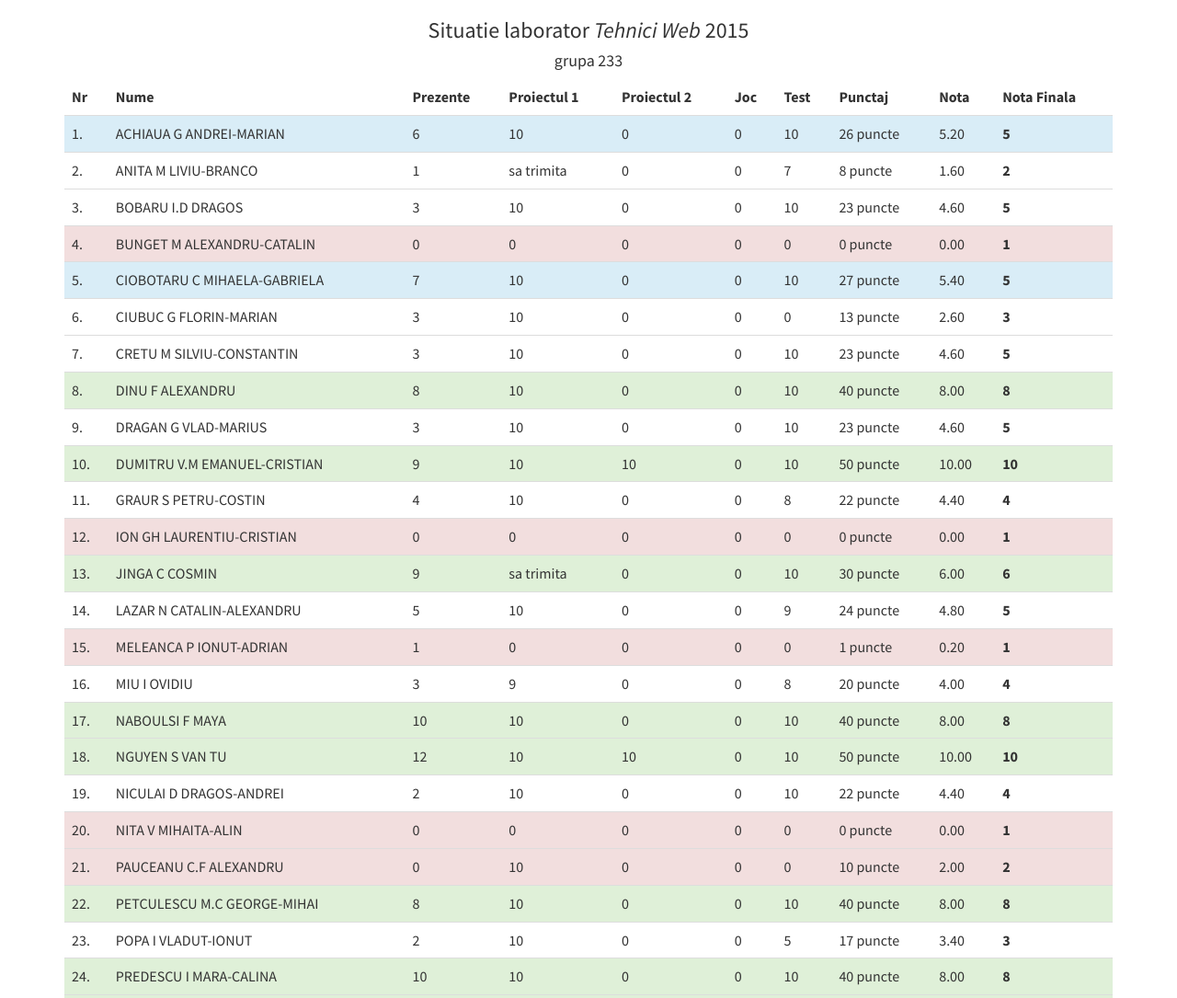
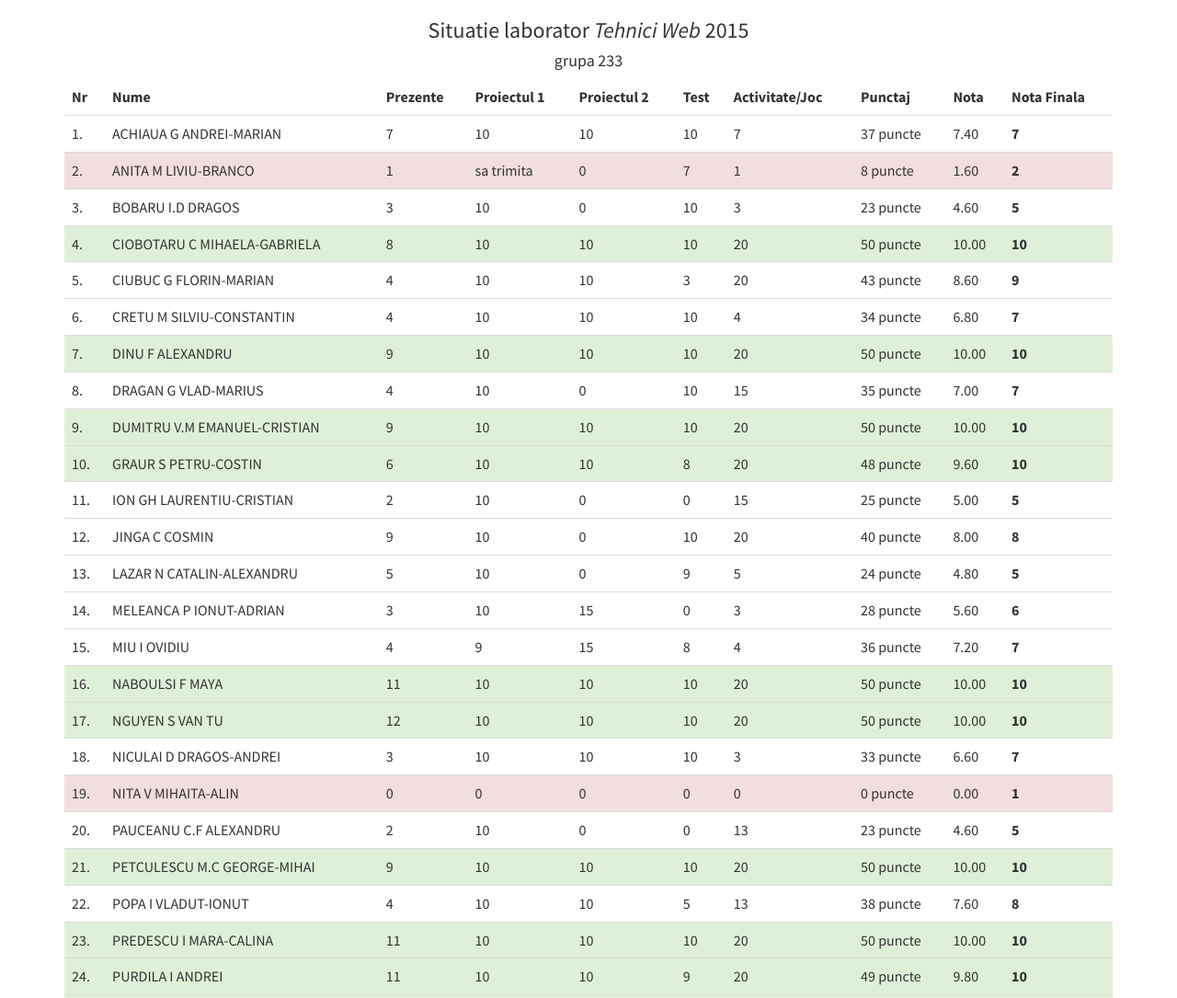
Before and after one commit to andreiconstantinescu/situatie-tw, a plain HTML site: page index.html in a window 1280 px wide. Shown: the top 1085 px of the page at 92% size. Drawn offline with nearby package versions, Linux system fonts and the light colour scheme.

Commit message:
Update partial grades.

```diff
--- a/index.html
+++ b/index.html
@@ -18,17 +18,16 @@
     <h4>Informatii:</h4>
     <strong>Pentru a promova materia, trebuie sa aveti minim 5 la laborator (minim 25 puncte) si minim 5 la examen.</strong>
     <ul>
-      <li>Cei cu verde au obtinut cele 20 puncte pentru activitate datorita prezentei mai mare de 8.</li>
-      <li>Cei cu albastru sunt aproape de a obtine cele 20 puncte pentru activitate, datorita prezentei.</li>
-      <li>Cei cu rosu sunt cei care nu au promovat testul de JS/nu au prezente/nu au trimis proiectul 1.</li>
-      <li>Ceilalti, inclusiv cei cu rosu, trebuie sa faca si un joc in JS (unde puteti folosi jquery), asa cum am stabilit in timpul laboratorului pentru cele 20 de puncte (compensarea prezentei), daca vor.</li>
-      <li>Cei care nu vor alege sa realizeze proiectul 3 (jocul), vor primi pentru activitate atatea puncte cate prezente au.</li>
+      <li>Cei care au avut o <strong>prezenta > 7</strong> au obtinut 20 puncte pentru activitate.</li>
+      <li>Cei care au avut o <strong>prezenta < 7 si au facut un joc</strong> au primit puncte in functie de dificultatea jocului si prezentare.</li>
+      <li>Cei care au avut o <strong>prezenta < 7 si nu au realizat jocul</strong>, au primit atatea puncte pentru activitate cate prezente au.</li>
+      <li>Cei cu <strong>rosu</strong> sunt cei care <strong>nu</strong> au promovat laboratorul.</li>
+      <li> cei cu <strong>verde</strong> au promomovat laboratorul cu 10. Congrats!</li>
     </ul>
-    <h4><strong>Deadline:<strong> Ultimul laborator.</h4>
   </p>
 
   <p class='small'>
-    Last update: 26.05.2015, ora 15:32 PM
+    Last update: 28.05.2015, ora 12:11 PM
     <br>
     Source code: <a href='https://github.com/andreiconstantinescu/situatie-tw'>https://github.com/andreiconstantinescu/situatie-tw</a>
   </p>
--- a/main.js
+++ b/main.js
@@ -1,9 +1,10 @@
 var students = [
   {
     name: "ACHIAUA G ANDREI-MARIAN",
-    att: 6,
+    att: 7,
     p1: 10,
-    test: 10
+    test: 10,
+    p2: 10
   },
   {
     name: "ANITA M LIVIU-BRANCO",
@@ -18,40 +19,40 @@ var students = [
     test: 10,
   },
   {
-    name: "BUNGET M ALEXANDRU-CATALIN",
-    att: 0,
-    p1: 0,
-    test: 0
-  },
-  {
     name: "CIOBOTARU C MIHAELA-GABRIELA",
-    att: 7,
+    att: 8,
     test: 10,
     p1: 10,
+    p2: 10
   },
   {
     name: "CIUBUC G FLORIN-MARIAN",
-    test: 0,
+    test: 3,
     p1: 10,
-    att: 3
+    att: 4,
+    p2: 10,
+    p3: 20
   },
   {
     name: "CRETU M SILVIU-CONSTANTIN",
     test: 10,
     p1: 10,
-    att: 3
+    att: 4,
+    p2: 10
   },
   {
     name: "DINU F ALEXANDRU",
-    att: 8,
+    att: 9,
     test: 10,
-    p1: 10
+    p1: 10,
+    p2: 10
   },
   {
     name: "DRAGAN G VLAD-MARIUS",
     test: 10,
     p1: 10,
-    att: 3,
+    att: 4,
+    p3: 15,
   },
   {
     name: "DUMITRU V.M EMANUEL-CRISTIAN",
@@ -62,21 +63,24 @@ var students = [
   },
   {
     name: "GRAUR S PETRU-COSTIN",
-    att: 4,
+    att: 6,
     test: 8,
-    p1: 10
+    p1: 10,
+    p2: 10,
+    p3: 20
   },
   {
     name: "ION GH LAURENTIU-CRISTIAN",
-    att: 0,
+    att: 2,
     test: 0,
-    p1: 0
+    p1: 10,
+    p3: 15
   },
   {
     name: "JINGA C COSMIN",
     att: 9,
     test: 10,
-    p1: 'sa trimita'
+    p1: 10
   },
   {
     name: "LAZAR N CATALIN-ALEXANDRU",
@@ -86,21 +90,24 @@ var students = [
   },
   {
     name: "MELEANCA P IONUT-ADRIAN",
-    p1: 0,
+    p1: 10,
     test: 0,
-    att: 1
+    att: 3,
+    p2: 15
   },
   {
     name: "MIU I OVIDIU",
-    att: 3,
+    att: 4,
     test: 8,
-    p1: 9
+    p1: 9,
+    p2: 15
   },
   {
     name: "NABOULSI F MAYA",
-    att: 10,
+    att: 11,
     test: 10,
     p1: 10,
+    p2: 10
   },
   {
     name: "NGUYEN S VAN TU",
@@ -111,9 +118,10 @@ var students = [
   },
   {
     name: "NICULAI D DRAGOS-ANDREI",
-    att: 2,
+    att: 3,
     test: 10,
-    p1: 10
+    p1: 10,
+    p2: 10
   },
   {
     name: "NITA V MIHAITA-ALIN",
@@ -123,51 +131,61 @@ var students = [
   },
   {
     name: "PAUCEANU C.F ALEXANDRU",
-    att: 0,
+    att: 2,
     p1: 10,
-    test: 0
+    test: 0,
+    p3: 13
   },
   {
     name: "PETCULESCU M.C GEORGE-MIHAI",
-    att: 8,
+    att: 9,
     p1: 10,
-    test: 10
+    test: 10,
+    p2: 10
   },
   {
     name: "POPA I VLADUT-IONUT",
-    att: 2,
+    att: 4,
     p1: 10,
-    test: 5
+    test: 5,
+    p2: 10,
+    p3: 13
   },
   {
     name:"PREDESCU I MARA-CALINA",
     test: 10,
-    att: 10,
-    p1: 10
+    att: 11,
+    p1: 10,
+    p2: 10
   },
   {
     name: "PURDILA I ANDREI",
     test: 9,
     p1: 10,
-    att: 10
+    att: 11,
+    p2: 10
   },
   {
     name: "RAILEANU A.C LAURA-NICOLETA",
-    att: 6,
+    att: 8,
     test: 8,
-    p1: 10
+    p1: 10,
+    p2: 10
   },
   {
     name: "SAMSON I STEFAN",
     test: 10,
     p1: 10,
-    att: 2
+    att: 3,
+    p3: 15
   },
   {
     name: "SAVULESCU Z ROBERTO-MARIAN",
     att: 2,
     test: 0,
-    p1: 10
+    p1: 10,
+    p3: 15,
+    p2: 2
   },
   {
     name: "SIMUT V PAVEL",
@@ -177,9 +195,10 @@ var students = [
   },
   {
     name: "TATOMIR V RADU",
-    att: 2,
+    att: 3,
     test: 10,
-    p1: 10
+    p1: 10,
+    p2: 10
   },
   {
     name: "URSU GH ROBERT-ANDREI",
@@ -209,34 +228,34 @@ $(document).ready(function () {
   };
 
   var table = '<thead>';
-  var tableHeader = ['Nr', 'Nume', 'Prezente', 'Proiectul 1', 'Proiectul 2', 'Joc', 'Test', 'Punctaj', 'Nota', 'Nota Finala'];
+  var tableHeader = ['Nr', 'Nume', 'Prezente', 'Proiectul 1', 'Proiectul 2', 'Test', 'Activitate/Joc', 'Punctaj', 'Nota', 'Nota Finala'];
   for (var i = 0; i < tableHeader.length; i++) {
     table += '<td><strong>' + tableHeader[i] + '</strong></td>';
   }
   table += '</thead><tbody>';
   for (i = 0; i < students.length; i++) {
     var color;
-    if (students[i].att >= 8)
-      color = 'success';
-    else if (students[i].att >= 6)
-      color = 'info';
-      else
-        color = '';
-
-    if (students[i].att <= 2 && students[i].test < 5)
-      color = 'danger';
 
 
     var p1 = students[i].p1 ? students[i].p1 : 0;
     var p2 = students[i].p2 ? students[i].p2 : 0;
     var p3 = students[i].p3 ? students[i].p3 : 0;
     var test = students[i].test ? students[i].test : 0;
-    var prezenta = (students[i].att >= 8 ? 20 : students[i].att);
-    var punctaj = (typeof p1 === 'number' ? p1 : 0 ) + (typeof p2 === 'number' ? p2 : 0 ) + (typeof p3 === 'number' ? p3 : 0 ) + test + prezenta;
+
+    var prezenta = (students[i].att >= 8 ? 20 : (p3 ? p3 : students[i].att));
+    console.log(students[i].name, students[i].att, prezenta, prezenta, p3);
+    var punctaj = (typeof p1 === 'number' ? p1 : 0 ) + (typeof p2 === 'number' ? p2 : 0 ) + test + prezenta;
 
     var nota = getNota(punctaj);
     var notaFinala = Math.round(nota);
     notaFinala = notaFinala > 0 ? notaFinala : 1;
+
+    if (notaFinala < 5)
+      color = 'danger';
+    else if (notaFinala === 10)
+      color = 'success';
+      else
+        color = ''
 
     var trStart = '<tr class=' + color + '>';
     var tdNrStart = '<td>' + (i+1);
@@ -245,14 +264,15 @@ $(document).ready(function () {
     var tdAtt = '<td>' + students[i].att + '</td>';
     var tdP1 = '<td>' + p1 + '</td>';
     var tdP2 = '<td>' + p2 + '</td>';
-    var tdP3 = '<td>' + p3 + '</td>';
+    var tdActivitate = '<td>' + prezenta + '</td>';
     var tdTest = '<td>' + students[i].test + '</td>';
     var tdPunctaj = '<td>' + punctaj + ' puncte</td>';
     var tdNota = '<td>' + nota + '</td>';
     var tdNotaFinala = '<td><strong>' + notaFinala + '</strong></td>';
     var trEnd = '</tr>';
 
-    table += trStart + tdNrStart + tdNrEnd + tdName + tdAtt + tdP1 + tdP2 + tdP3 + tdTest + tdPunctaj + tdNota + tdNotaFinala + trEnd ;
+
+    table += trStart + tdNrStart + tdNrEnd + tdName + tdAtt + tdP1 + tdP2 + tdTest + tdActivitate + tdPunctaj + tdNota + tdNotaFinala + trEnd ;
   }
   table += '</tbody>';
   $('#tabel-note').html(table);
```
